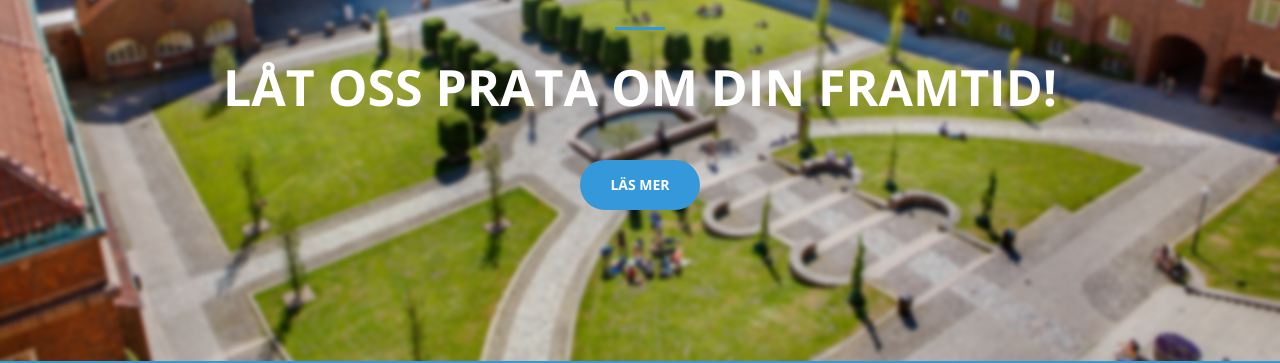
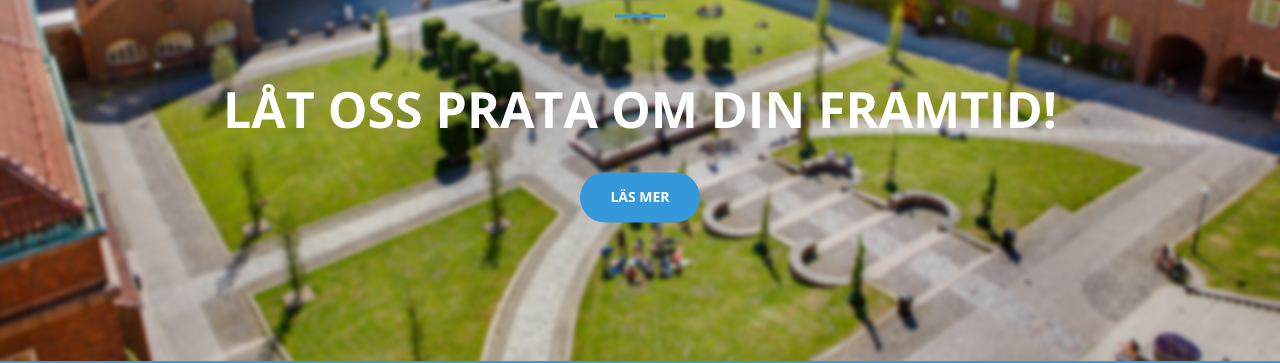
Before and after one commit to cloudloop/Tirocinium, a website: page index.html in a window 1280 px wide. Shown: the part 439-802 px from the top of the page. Drawn offline with nearby package versions, Linux system fonts and the light colour scheme.

Commit message:
PAdding
padding for header

```diff
--- a/css/creative.css
+++ b/css/creative.css
@@ -53,7 +53,7 @@ a:focus {
     transition: all 220ms ease-in;
 }
 .type-box {
-    min-height: 100px;
+    padding: 35px;
 }
 h1,
 h2,
```
